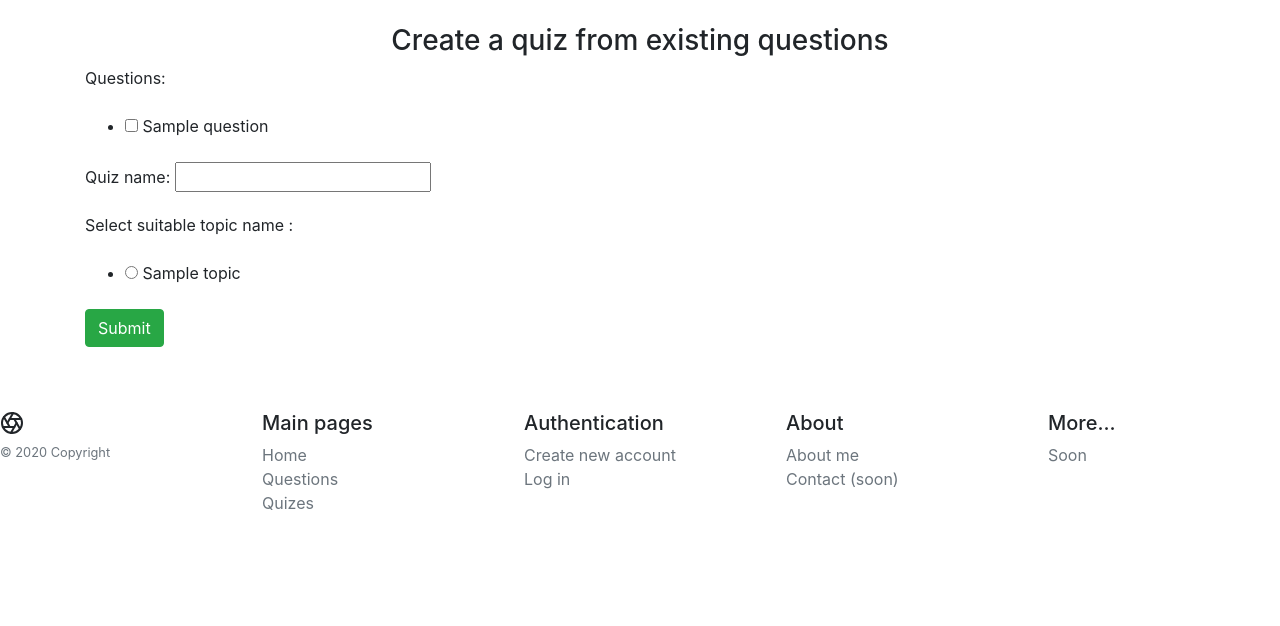
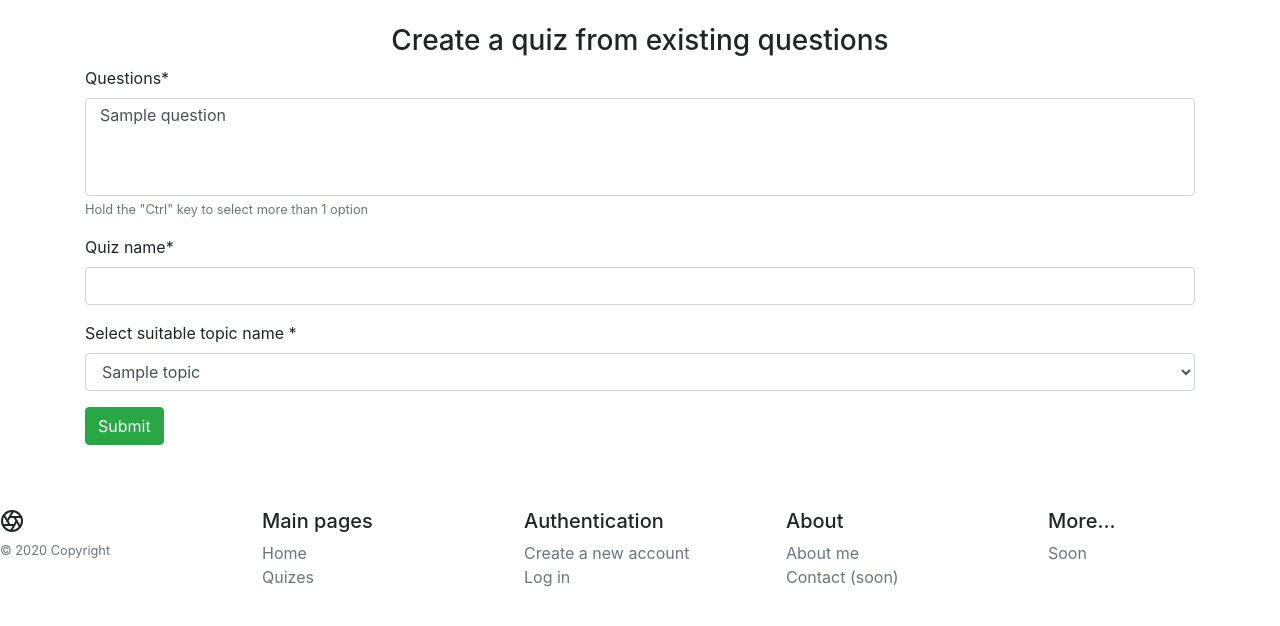
Before and after one commit to katesem/django_project_1.0, a Django app: page /create_quiz in a window 1280 px wide. Shown: the part 72-698 px from the top of the page. Run offline with Django 3.2, Linux system fonts and the light colour scheme; tables that the repository leaves empty hold one stand-in row (values such as "Sample post"); some libraries are stand-ins or nearby versions.

Commit message:
New app screenshots were added, some changes in templates were applied

```diff
--- a/learning_hub/forms.py
+++ b/learning_hub/forms.py
@@ -100,23 +100,13 @@ for el in list(Topic.objects.all()):
 
 class QuizCreationForm(forms.ModelForm):
 
-    #topic_id_id = forms.ChoiceField(label = 'Select suitable topic', choices = topic_choice)
-    questions = forms.MultipleChoiceField(widget=forms.CheckboxSelectMultiple, choices = tuple(quiz_choice))
+    questions = forms.MultipleChoiceField( choices = tuple(quiz_choice), help_text = 'Hold the "Ctrl" key to select more than 1 option')
     quiz_name = forms.CharField(widget = forms.TextInput)
-    #topic_id_id = forms.ChoiceField(label = 'Select suitable topic', choices = topic_choice)
 
     class Meta:
         model = Quiz
         fields = ['questions', 'quiz_name']
         fields_required = '__all__'
-    '''
-    def clean(self):
-        cl_data = super(QuizCreationForm, self).clean()
-        topic_id = self.cl_data['topic_id_id']
-        if not topic_id:
-            raise forms.ValidationError('Select topic')
-        return cl_data
-    '''
 
 
 
@@ -142,51 +132,4 @@ class TopicCreationForm(forms.ModelForm):
 
 
 class TopicOrderForm(forms.Form):
-    topic_id = forms.ChoiceField(label = 'Select suitable topic name ', widget=forms.RadioSelect, choices = topic_choice, required = True)
-'''
-topic_choice = list()
-for el in list(Topic.objects.all()):
-    topic_choice.append(tuple([el.id, el.topic_name]))
-
-
-
-'''
-
-'''
-
-
-class QuestionForm(forms.ModelForm):
-
-
-    class Meta:
-        model = Questions
-        fields = '__all__'
-        fields_required = '__all__'
-
-        help_texts = {
-            'email': 'Must contain only letters.',
-            'username': 'Must contain at least 6 including only letters, numbers or underscore. ',
-            'password': 'Must contain at least 6 symbols including at least 1 letter and 1 number.',
-        }
-
-        widgets = {
-            'question':forms.Textarea(attrs = { 'class' :'form-control','style': 'font-size: x-large', 'rows' : 3, 'cols' : 10}),
-            'option1': forms.TextInput(attrs={'class' :'form-control','style': 'font-size: x-large'}),
-            'option2': forms.TextInput(attrs={'class' :'form-control','style': 'font-size: x-large'}),
-            'option3': forms.TextInput(attrs={'class' :'form-control','style': 'font-size: x-large'}),
-            'option4': forms.TextInput(attrs={'class' :'form-control','style': 'font-size: x-large'}),
-            'answer': forms.TextInput(attrs={'class' :'form-control','style': 'font-size: x-large'})
-        }
-
-    def __init__(self, *args, **kwargs):
-        super(QuestionForm, self).__init__(*args, **kwargs)
-
-
-    def clean(self):
-        cl_data = super(QuestionForm, self).clean()
-        count = 0
-        if cl_data['answer'] in [*cl_data.values()]:
-            count += 1
-        if count < 2:
-            raise forms.ValidationError('Answer must match one of the options. Check your input.')
-'''
+    topic_id = forms.ChoiceField(label = 'Select suitable topic name ', choices = topic_choice, required = True)
--- a/learning_hub/templates/base.html
+++ b/learning_hub/templates/base.html
@@ -63,8 +63,7 @@
           <h5> Main pages</h5>
           <ul class="list-unstyled text-small">
             <li><a class="text-muted" href="/">Home</a></li>
-            <li><a class="text-muted" href="">Questions</a></li>
-            <li><a class="text-muted" href="#">Quizes</a></li>
+            <li><a class="text-muted" href="/all_topics">Quizes</a></li>
           </ul>
         </div>
         <div class="col-6 col-md">
@@ -73,10 +72,10 @@
             {% if user.is_authenticated %}
             <li><a class="text-muted" href="/my_account">My account</a></li>
             <li><a class="text-muted" href="/log_out">Log out</a> </li>
-            <li><a class="text-muted" href="/create_question">Create new question</a> </li>
-            <li><a class="text-muted" href="/create_quiz">Create new quiz</a> </li>
+            <li><a class="text-muted" href="/create_question">Create a new question</a> </li>
+            <li><a class="text-muted" href="/create_quiz">Create a new quiz</a> </li>
             {% else %}
-            <li><a class="text-muted" href="/create_account">Create new account</a></li>
+            <li><a class="text-muted" href="/create_account">Create a new account</a></li>
             <li><a class="text-muted" href="/log_in">Log in</a></li>
             {% endif %}
           </ul>
--- a/learning_hub/templates/c_quiz.html
+++ b/learning_hub/templates/c_quiz.html
@@ -1,6 +1,7 @@
 {% extends 'base.html' %}
 {% load static %}
 
+{% load crispy_forms_tags %}
 {% block title %} Quiz Creation {% endblock %}
 
 {% block content %}
@@ -13,8 +14,9 @@
 <form method = "POST">
 
      {% csrf_token %}
-     {{form1.as_p}}
-     {{form2.as_p}}
+     {{form1|crispy}}
+
+     {{form2|crispy}}
       <button type = "submit" class = "btn btn-success">  Submit <i class="fa fa-check"></i> </button>
       </form>
 </div>
```
Also changed, not shown: 3 other files.
